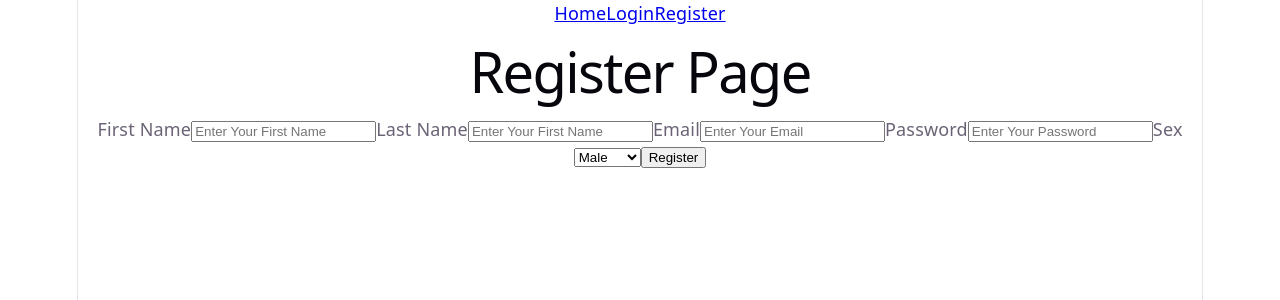
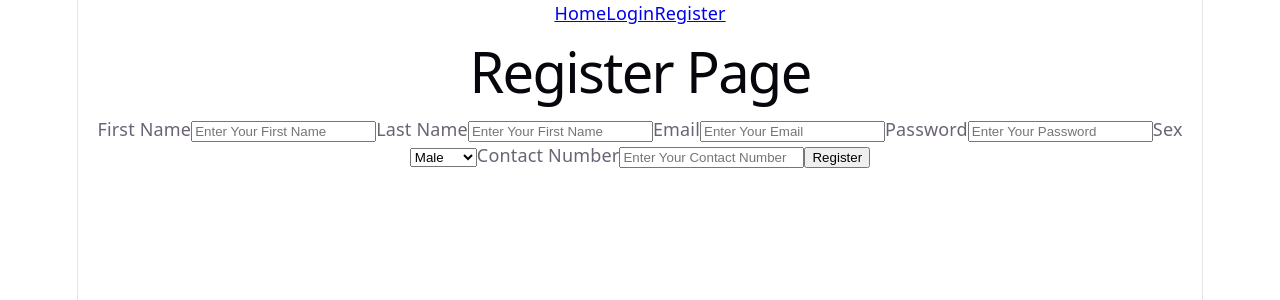
Before and after one commit to FarhanRafid382/CSE299-SECTION3-GROUP1, a React (Vite) app in the folder my-app/: page /register in a window 1280 px wide. Shown: the top 300 px of the page. Built offline with nearby package versions, Linux system fonts and the light colour scheme.

Commit message:
Week 1 Update Done For The Frontend

```diff
--- a/my-app/src/pages/Login.jsx
+++ b/my-app/src/pages/Login.jsx
@@ -9,6 +9,7 @@ function Login() {
                 <label htmlFor="password">Password</label>
                 <input type="password" placeholder="Enter Password" id="password" />
                 <button type="submit">Login</button>
+                <button type="button">Forgot Password</button>
             </form>
         </div>
 
--- a/my-app/src/pages/Register.jsx
+++ b/my-app/src/pages/Register.jsx
@@ -19,6 +19,8 @@ function Register() {
                     <option value="others" >Others </option>
 
                 </select>
+                <label htmlFor="phone">Contact Number</label>
+                <input type="tel" placeholder="Enter Your Contact Number" id="phone" />
 
                 <button type="submit">Register</button>
             </form>
```
